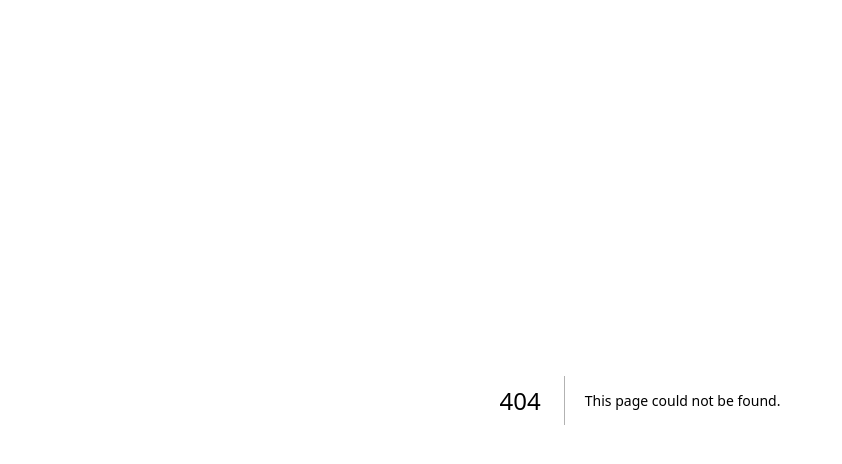
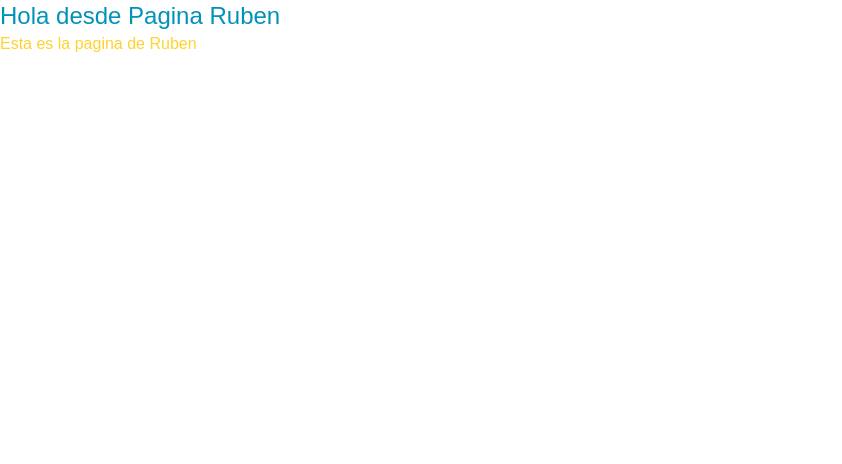
Before and after one commit to RonaldChipanaW/proy-app-web, a Next.js app: page /devs/ruben in a window 1280 px wide. Before the commit this address had no page. Shown: the top 464 px of the page, without its empty margins (0-842 px from the left). Built offline with nearby package versions, Linux system fonts and the light colour scheme.

Commit message:
carpeta ruben

```diff
--- /dev/null
+++ b/app/devs/ruben/page.tsx
@@ -0,0 +1,10 @@
+
+export default function RonaldPage() {
+  return (
+    <>
+        <h1 className="text-2xl text-cyan-600 "> Hola desde Pagina Ruben</h1>
+        <p className="text-amber-300">Esta es la pagina de Ruben</p>
+
+    </>
+  );
+}
```
